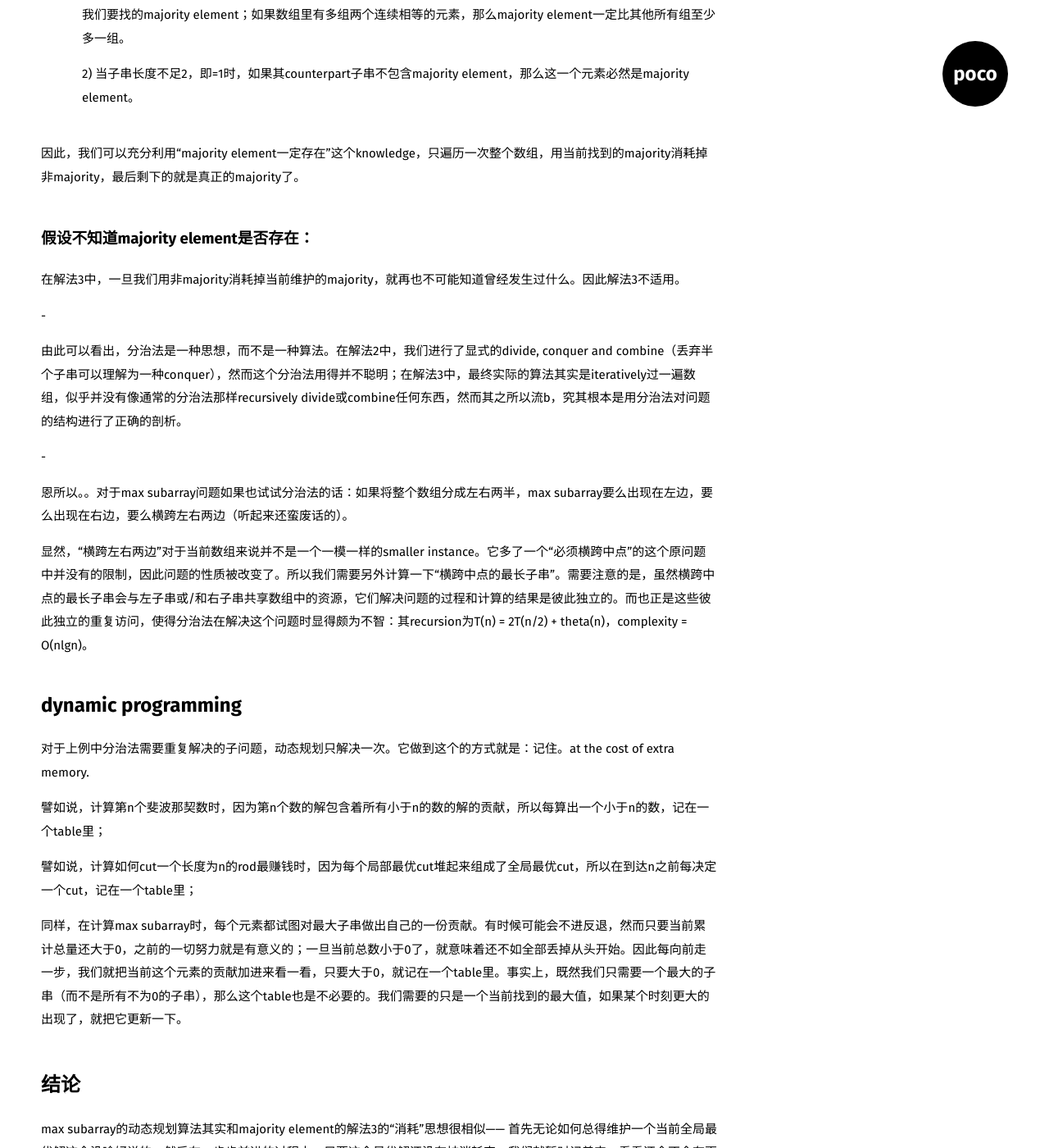
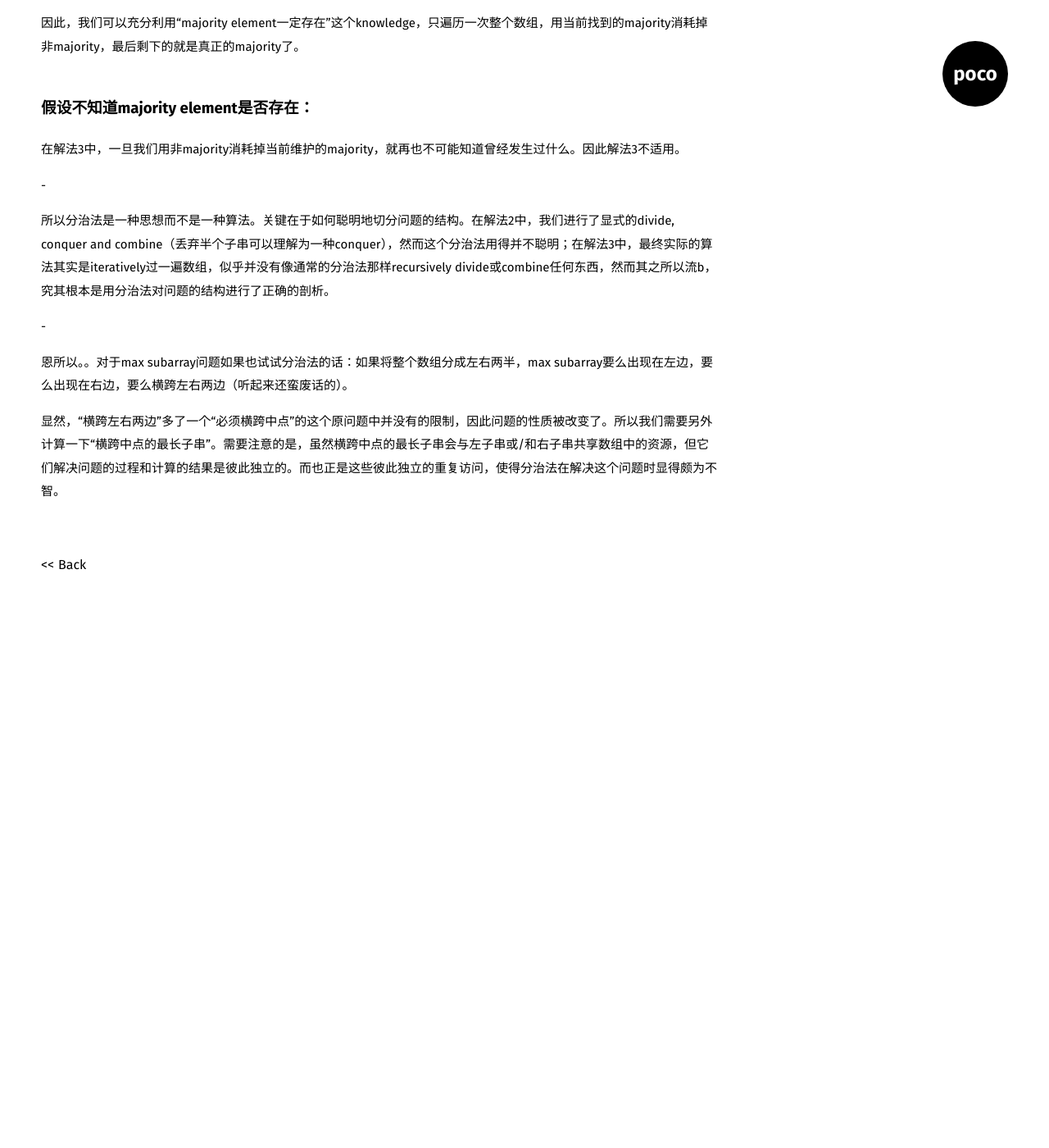
Before and after one commit to pocoapoco/pocoapoco.github.io, a Jekyll site: the page built from _posts/2016-02-01-分治法与动态规划.md, in a window 1280 px wide and 1400 px high, scrolled down 1036 px. Shown: the whole window at 82% size. Built offline with Jekyll 4.4.1, drawn with Linux system fonts in a browser that asks for light colours; after the commit the page ends 1779 px from its top, so only the background shows below that; some of the changed text lies outside the part shown.

Commit message:
删除半年前愚蠢的胡说八道

```diff
--- a/_posts/2016-02-01-分治法与动态规划.md
+++ b/_posts/2016-02-01-分治法与动态规划.md
@@ -3,11 +3,7 @@
 date: 2016-02-01 16:28
 ---
 
-这里主要借助max subarray，以及几个其他的例子，分析一下分治法和动态规划的基本思想。
-
 ## divide and conqure
-分治法的思想非常简单：1. divide成与原问题一模一样的子问题; 2. conquer; 3. combine。
-
 要真正理解divide and conqure是什么，首先得想一想divide and conquer不是什么。
 
 譬如：在一个长度为n的数组里找至少出现了n/2次的majority element。
@@ -16,7 +12,7 @@
 
 1. 一个最直观且最不分治的做法：给数组排个序，majority element一定是中位数。这种做法的实质是用sequential order来encode整个无序的数组，问题始终被作为一个整体来看待（否则就无法对其进行编码）。然而这显然是个overkill。中位数左右子串精确的有序化对我来说是毫无用处的。
 
-2. 于是我们很自然地想到一个不那么浪费的做法：quick selection。每当一个随机元素被partition到正确的位置，如果它在中位数的左边，问题就变成了在其右边的子串继续select—— 一个与原问题一模一样的smaller instance。在这里，我们放弃了整个数组的精确order，从而把原问题prune成了一个又一个更小的子问题。assume that on average, 每一次prune后的子串长度是上一次的1/c，recursion应为T(n) = cT(n/c) + theta(1)。由于c的随机性，在找到中位数之前，我们仍然需要一次又一次地conquer那些已经访问过的子串，只是这些子串变小了。每一次conquer之所以能够让问题的规模变小，是因为partition说白了仍然是在用一种比起sort更为slack的order建立起数组中的秩序，而这种秩序是我们完全不需要的东西。
+2. 于是我们很自然地想到一个不那么浪费的做法：quick selection。每当一个随机元素被partition到正确的位置，如果它在中位数的左边，问题就变成了在其右边的子串继续select—— 一个与原问题一模一样的smaller instance。在这里，我们放弃了整个数组的精确order，赢得了一个log量级的时间；但在partition到中位数之前，我们仍然需要一次又一次地conquer那些其实已经访问过的子串。每一次conquer之所以能够让问题的规模变小，是因为partition说白了仍然是在用一种比起sort更为slack的order建立起数组中的秩序，而这种秩序是我们完全不需要的东西。
 
 3. 真正relevant的事情是：majority element之所以是majority仅仅是因为出现的次数多，我们根本不在意它比谁大或比谁小。如果每个majority element能吃掉一个其他元素，那么全吃完后剩下的就只有我们的majority element了。怎么model这个解法呢？透过分治法的透镜，我们看到，如果一个元素在n个元素里出现的次数超过一半，那么把n个元素平均分成左右两半，这个元素要么在左边出现超过一半，要么在右边出现超过一半，要么在两边都超过一半。把数组不断地切得更小，这个性质不会改变。由此可推断出两种可能：
 
@@ -32,40 +28,10 @@
 
 -
 
-由此可以看出，分治法是一种思想，而不是一种算法。在解法2中，我们进行了显式的divide, conquer and combine（丢弃半个子串可以理解为一种conquer），然而这个分治法用得并不聪明；在解法3中，最终实际的算法其实是iteratively过一遍数组，似乎并没有像通常的分治法那样recursively divide或combine任何东西，然而其之所以流b，究其根本是用分治法对问题的结构进行了正确的剖析。
+所以分治法是一种思想而不是一种算法。关键在于如何聪明地切分问题的结构。在解法2中，我们进行了显式的divide, conquer and combine（丢弃半个子串可以理解为一种conquer），然而这个分治法用得并不聪明；在解法3中，最终实际的算法其实是iteratively过一遍数组，似乎并没有像通常的分治法那样recursively divide或combine任何东西，然而其之所以流b，究其根本是用分治法对问题的结构进行了正确的剖析。
 
 -
 
 恩所以。。对于max subarray问题如果也试试分治法的话：如果将整个数组分成左右两半，max subarray要么出现在左边，要么出现在右边，要么横跨左右两边（听起来还蛮废话的）。
 
-显然，“横跨左右两边”对于当前数组来说并不是一个一模一样的smaller instance。它多了一个“必须横跨中点”的这个原问题中并没有的限制，因此问题的性质被改变了。所以我们需要另外计算一下“横跨中点的最长子串”。需要注意的是，虽然横跨中点的最长子串会与左子串或/和右子串共享数组中的资源，它们解决问题的过程和计算的结果是彼此独立的。而也正是这些彼此独立的重复访问，使得分治法在解决这个问题时显得颇为不智：其recursion为T(n) = 2T(n/2) + theta(n)，complexity = O(nlgn)。
-
-## dynamic programming
-
-对于上例中分治法需要重复解决的子问题，动态规划只解决一次。它做到这个的方式就是：记住。at the cost of extra memory.
-
-譬如说，计算第n个斐波那契数时，因为第n个数的解包含着所有小于n的数的解的贡献，所以每算出一个小于n的数，记在一个table里；
-
-譬如说，计算如何cut一个长度为n的rod最赚钱时，因为每个局部最优cut堆起来组成了全局最优cut，所以在到达n之前每决定一个cut，记在一个table里；
-
-同样，在计算max subarray时，每个元素都试图对最大子串做出自己的一份贡献。有时候可能会不进反退，然而只要当前累计总量还大于0，之前的一切努力就是有意义的；一旦当前总数小于0了，就意味着还不如全部丢掉从头开始。因此每向前走一步，我们就把当前这个元素的贡献加进来看一看，只要大于0，就记在一个table里。事实上，既然我们只需要一个最大的子串（而不是所有不为0的子串），那么这个table也是不必要的。我们需要的只是一个当前找到的最大值，如果某个时刻更大的出现了，就把它更新一下。
-
-## 结论
-
-max subarray的动态规划算法其实和majority element的解法3的“消耗”思想很相似—— 首先无论如何总得维护一个当前全局最优解这个没啥好说的，然后在一步步前进的过程中，只要这个最优解还没有被消耗完，我们就暂时记着它，看看还会不会有更好的事情发生。
-
-所以也许会有人把majority element的解法3称为动态规划？可是我依然认为真正重要的是用分治法的思想把问题divide到只剩1个或2个元素的时候，我们可以推断出什么。
-
-按照算法导论的说法，可以用subproblem graph model的问题才是真正的动态规划问题。这样说起来的话，max subarray的所谓动态规划算法并没有什么subproblem graph结构可言呢。。啊反正到头来叫喵还是咪也并不那么重要吧。
-
--
-
-总之似乎可以总结出的规律是：
-
-1. 不管是分治法还是动态规划，子问题必须彼此独立。
-
-所谓的彼此不独立，指的是这样一种情况：当子问题A使用某些资源的时候，这些资源对同级别的子问题B就不再available了。（比如要计算一个weighted directed graph中的longest simple path的话）。
-
-2. 如果存在彼此重叠且一模一样的子问题，暗示着可以用动态规划解。
-
-啊写不动了明天接着写！
+显然，“横跨左右两边”多了一个“必须横跨中点”的这个原问题中并没有的限制，因此问题的性质被改变了。所以我们需要另外计算一下“横跨中点的最长子串”。需要注意的是，虽然横跨中点的最长子串会与左子串或/和右子串共享数组中的资源，但它们解决问题的过程和计算的结果是彼此独立的。而也正是这些彼此独立的重复访问，使得分治法在解决这个问题时显得颇为不智。
```
